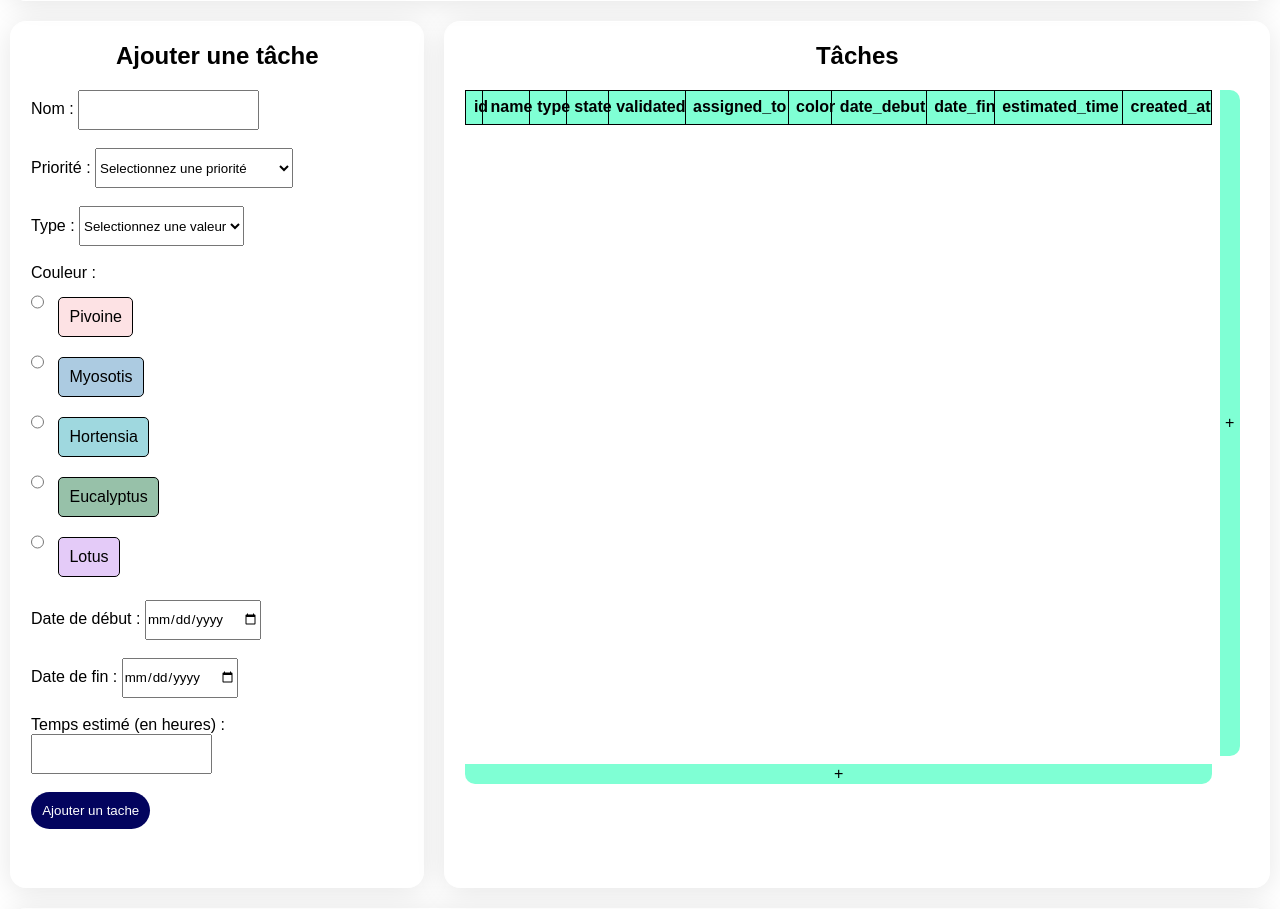
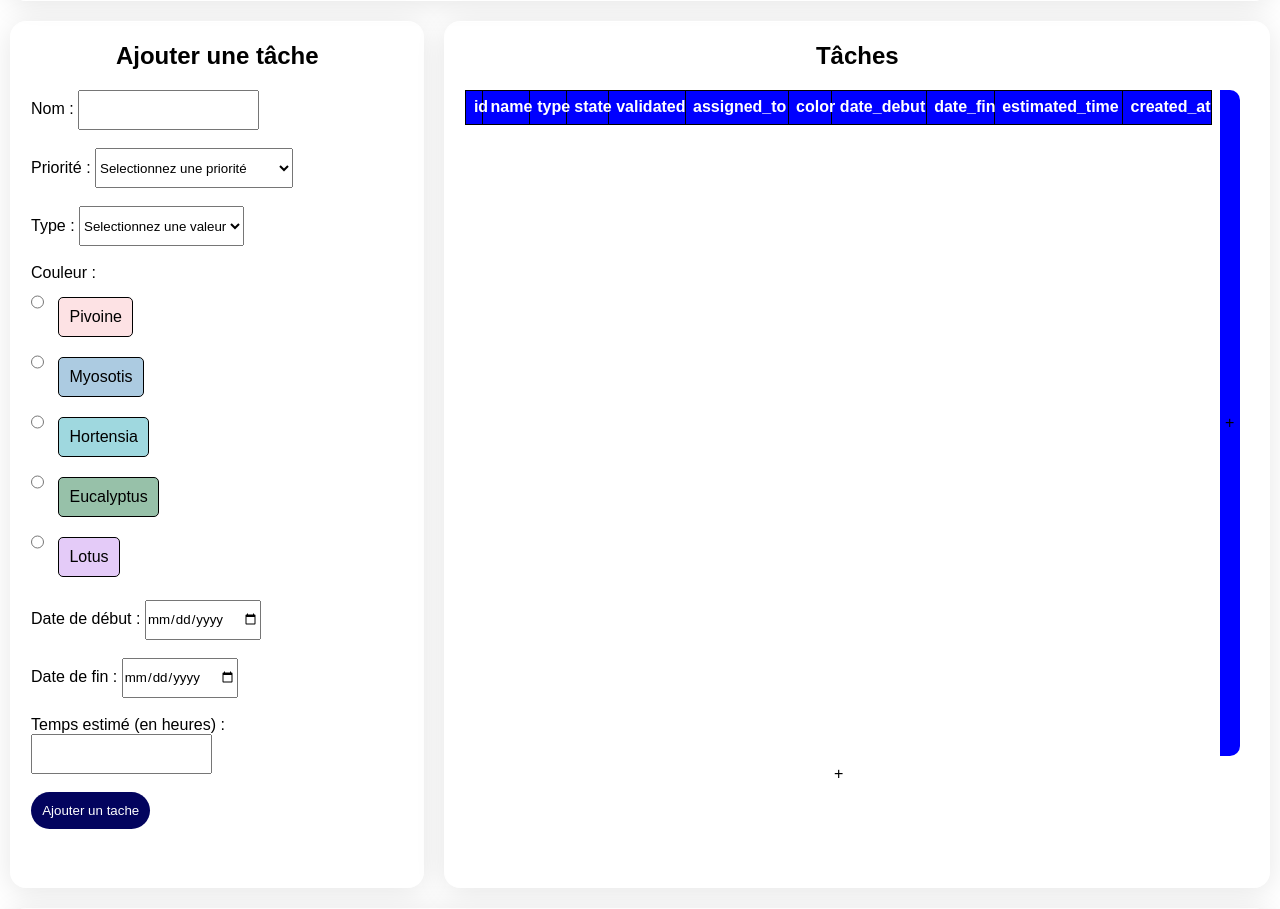
Before and after one commit to Varask/Estia_integration_project, a PHP site: page /PHP_controller/homepageController.php in a window 1280 px wide. Shown: the part 870-1779 px from the top of the page. Run offline with PHP 8.4, Linux system fonts and the light colour scheme; the visitor is signed in with stand-in values (Sample User, id 1); data comes from the database, SQL or seed files in the repository; data that the repository does not hold is empty.

Commit message:
Update dataTable.css to change background colors and add color to table text

```diff
--- a/CSS/dataTable.css
+++ b/CSS/dataTable.css
@@ -24,6 +24,7 @@
     width: 100%;
     border-collapse: collapse;
     border-spacing: 0;
+    color: white;
     }
 
 
@@ -35,7 +36,7 @@
     }
 
 .TableGrid th {
-    background-color: aquamarine;
+    background-color: blue;
     }
 
 .TableGrid td {
@@ -59,7 +60,7 @@
     flex-direction: column;
     justify-content: center;
     align-items: center;
-    background-color: aquamarine;
+    background-color: blue;
     transition: background-color 0.5s ease;
     max-width: 20px;
     border-radius: 0 10px 10px 0;
@@ -77,7 +78,7 @@
     flex-direction: row;
     justify-content: center;
     align-items: center;
-    background-color: aquamarine;
+    background-color: 3586ff;
     max-height: 20px;
     border-radius: 0 0 10px 10px;
     }
```
